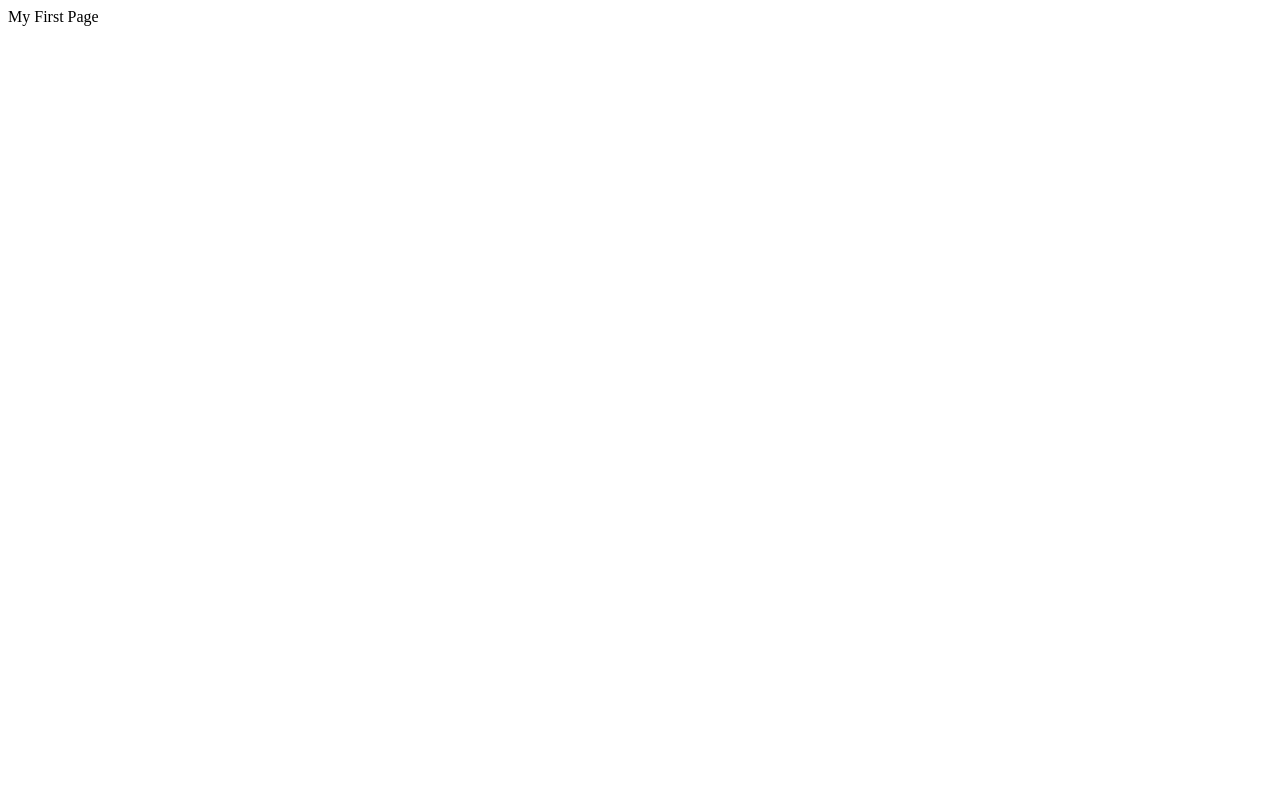
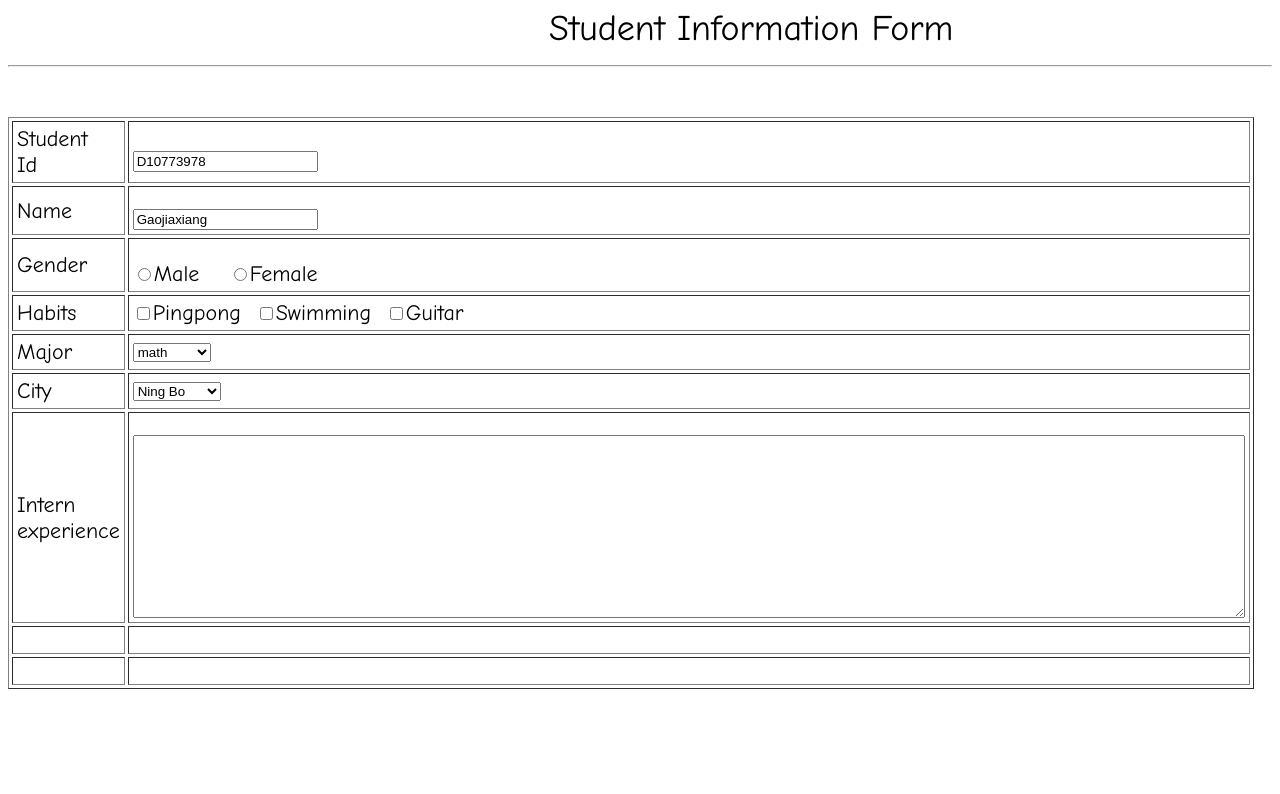
Before and after one commit to 6NIKO/site, a plain HTML site: page index.html in a window 1280 px wide. Drawn offline with Linux system fonts and the light colour scheme.

Commit message:
Add files via upload

```diff
--- a/index.html
+++ b/index.html
@@ -1,5 +1,79 @@
 <html>
-<head>
-My First Page
-</head>
+<body>
+<p>
+	<span style="font-size:36px;"><span style="font-family:comic sans ms,cursive;">&nbsp; &nbsp; &nbsp; &nbsp; &nbsp; &nbsp; &nbsp; &nbsp; &nbsp; &nbsp; &nbsp; &nbsp; &nbsp; &nbsp; &nbsp; &nbsp; &nbsp; &nbsp; &nbsp; &nbsp; &nbsp; &nbsp; &nbsp;Student Information Form</span></span></p>
+<hr />
+<p>
+	&nbsp;</p>
+<table border="1" cellpadding="4" cellspacing="3" style="width:95%;">
+	<tbody>
+		<tr>
+			<td>
+				<span style="font-family: &quot;comic sans ms&quot;, cursive; font-size: 22px;">Student Id&nbsp;</span></td>
+			<td>
+				<br />
+				<input name="student id" type="text" value="D10773978" /></td>
+		</tr>
+		<tr>
+			<td>
+				<span style="font-family: &quot;comic sans ms&quot;, cursive; font-size: 22px;">Name</span></td>
+			<td>
+				<br />
+				<div>
+					<input name="sname" type="text" value="Gaojiaxiang" /></div>
+			</td>
+		</tr>
+		<tr>
+			<td>
+				<span style="font-family: &quot;comic sans ms&quot;, cursive; font-size: 22px;">Gender&nbsp;&nbsp;</span></td>
+			<td>
+				<br />
+				<input name="Gender" type="radio" value="Male" /><span style="font-family: &quot;comic sans ms&quot;, cursive; font-size: 22px;">Male&nbsp; &nbsp;&nbsp;<input name="gendar" type="radio" value="femal" />Female</span></td>
+		</tr>
+		<tr>
+			<td>
+				<span style="font-family: &quot;comic sans ms&quot;, cursive; font-size: 22px;">Habits&nbsp;</span></td>
+			<td>
+				<span style="font-family: &quot;comic sans ms&quot;, cursive; font-size: 22px;"><input name="habits" type="checkbox" value="pingpong" />Pingpong&nbsp;&nbsp;<input name="habits" type="checkbox" value="swimming" />Swimming&nbsp;&nbsp;<input name="habits" type="checkbox" value="guitar" />Guitar</span></td>
+		</tr>
+		<tr>
+			<td>
+				<span style="font-family: &quot;comic sans ms&quot;, cursive; font-size: 22px;">Major</span></td>
+			<td>
+				<select name="major" size="1"><option value="math">math</option><option value="physics">physics</option><option value="computer">computer</option></select></td>
+		</tr>
+		<tr>
+			<td>
+				<span style="font-family: &quot;comic sans ms&quot;, cursive; font-size: 22px;">City&nbsp;</span></td>
+			<td>
+				<select name="city" size="1"><option value="Ning Bo">Ning Bo</option><option value="Shao Xing">Shao Xing</option><option value="Hang Zhou">Hang Zhou</option></select></td>
+		</tr>
+		<tr>
+			<td>
+				<span style="font-family:comic sans ms,cursive;"><span style="font-size:22px;">Intern experience</span></span></td>
+			<td>
+				<br />
+				<textarea name="intern experience" style="height: 183px; width: 1112px;"></textarea></td>
+		</tr>
+		<tr>
+			<td>
+				&nbsp;</td>
+			<td>
+				&nbsp;</td>
+		</tr>
+		<tr>
+			<td>
+				&nbsp;</td>
+			<td>
+				&nbsp;</td>
+		</tr>
+	</tbody>
+</table>
+<p>
+	&nbsp;</p>
+<p>
+	&nbsp;</p>
+<p>
+	&nbsp;</p>
+</body>
 </html>
```
